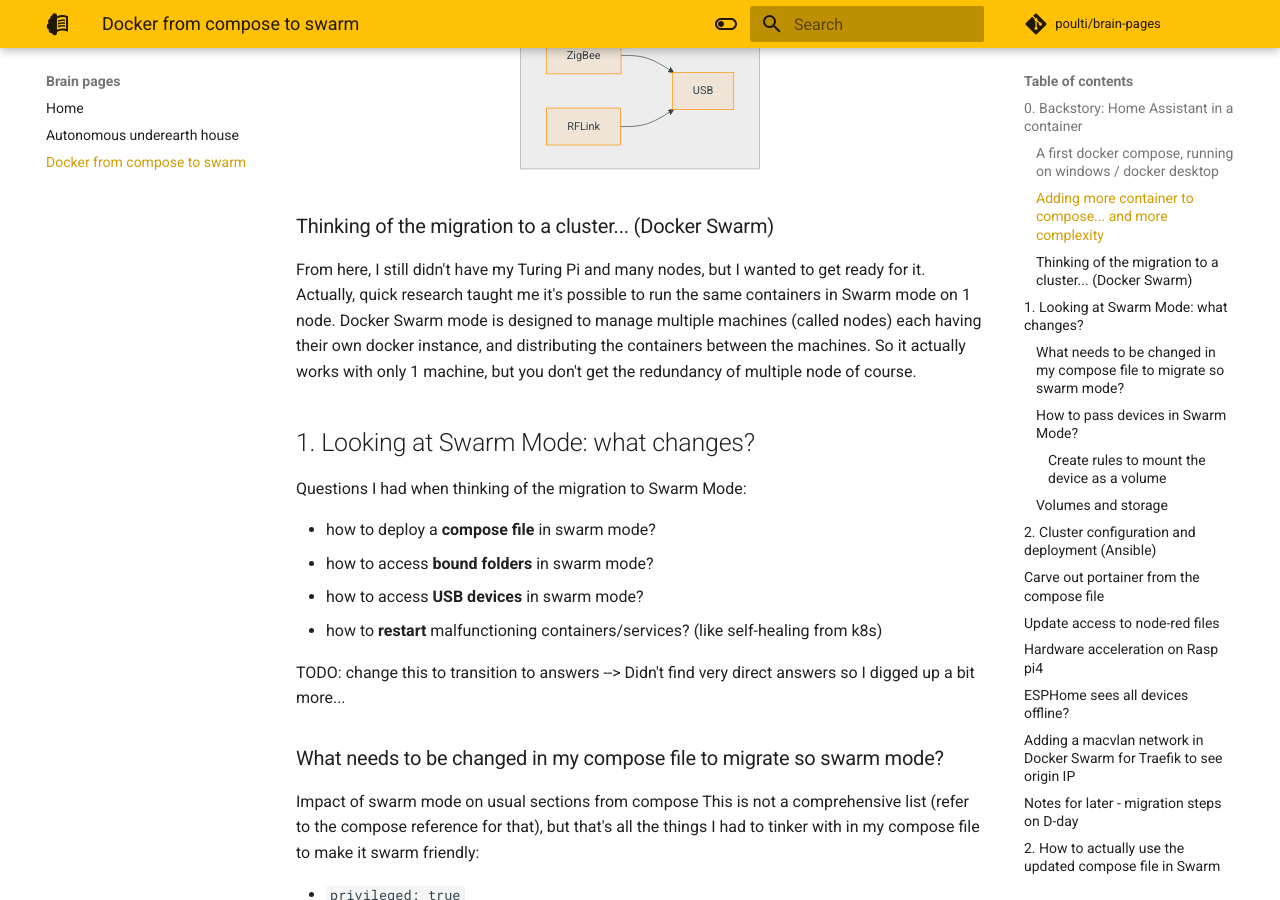
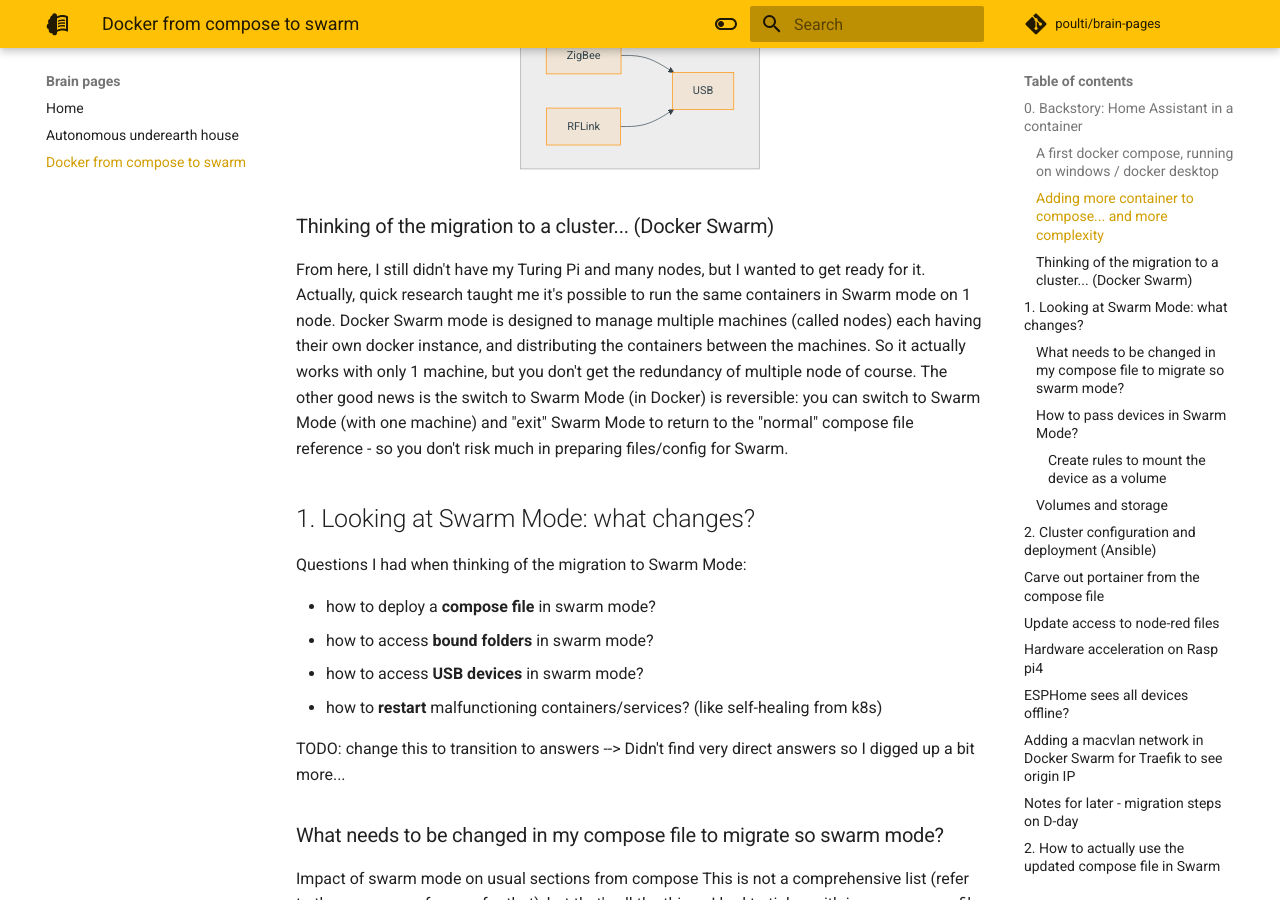
Before and after one commit to poulti/brain-pages, an MkDocs documentation site: the page built from docs/docker-from-compose-to-swarm.md, in a window 1280 px wide and 900 px high, scrolled down 5003 px. Built offline with MkDocs 1.6.1 and Material for MkDocs 9.7.7, drawn with Linux system fonts in a browser that asks for light colours; comment, search, counter and statistics services are not loaded.

Commit message:
Add swarm mode reversible

```diff
--- a/docs/docker-from-compose-to-swarm.md
+++ b/docs/docker-from-compose-to-swarm.md
@@ -210,6 +210,7 @@
 From here, I still didn't have my Turing Pi and many nodes, but I wanted to get ready for it.
 Actually, quick research taught me it's possible to run the same containers in Swarm mode on 1 node.
 Docker Swarm mode is designed to manage multiple machines (called nodes) each having their own docker instance, and distributing the containers between the machines. So it actually works with only 1 machine, but you don't get the redundancy of multiple node of course.
+The other good news is the switch to Swarm Mode (in Docker) is reversible: you can switch to Swarm Mode (with one machine) and "exit" Swarm Mode to return to the "normal" compose file reference - so you don't risk much in preparing files/config for Swarm.
 
 ## 1. Looking at Swarm Mode: what changes?
 
```
